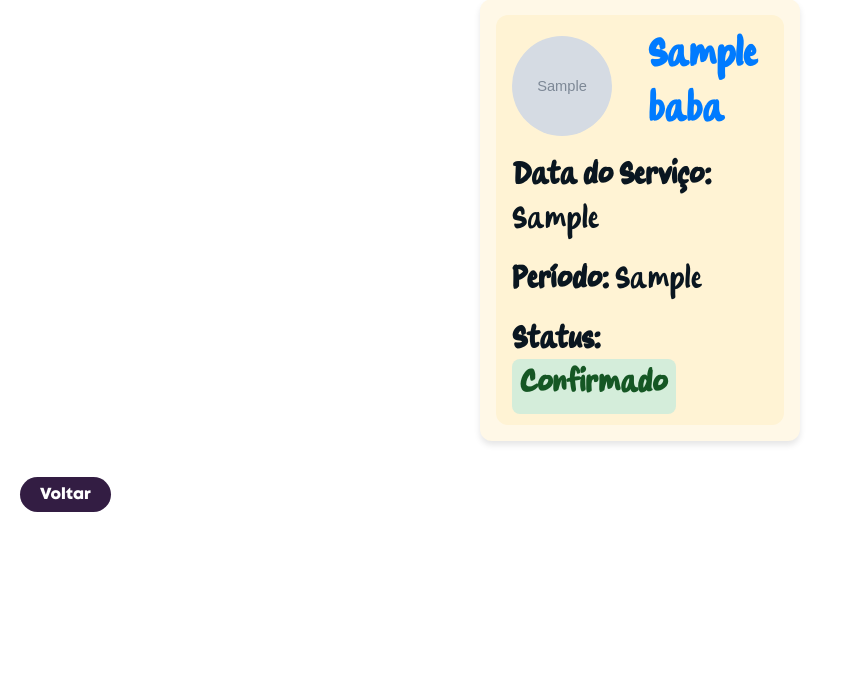
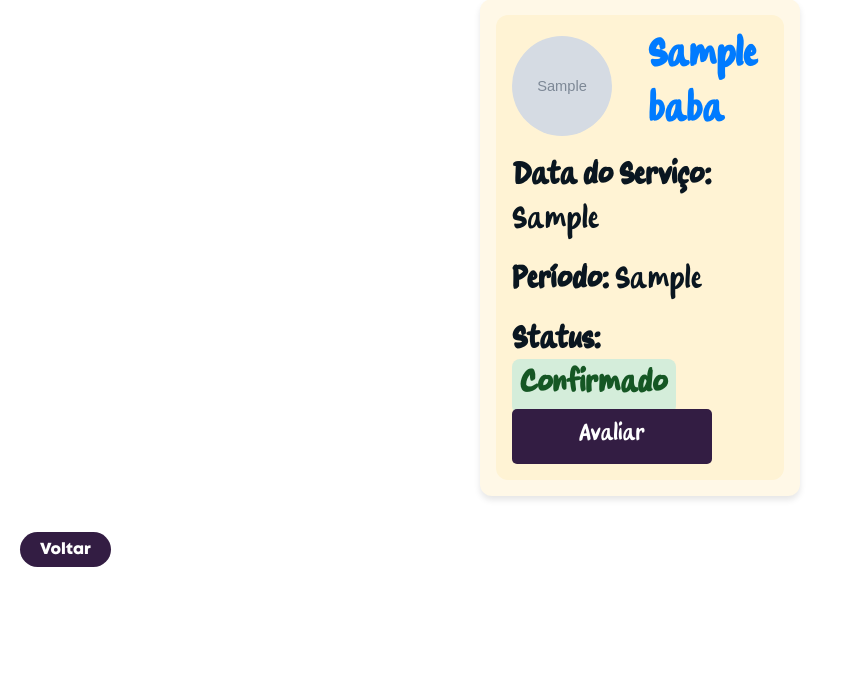
Before and after one commit to Robertt-S/India---Babacare, a Django app: template BabaCare/users/templates/users/servicos_responsavel.html in a window 1280 px wide. Shown: the part 185-860 px from the top of the page, without its empty margins (0-843 px from the left). Run offline with Django 5.2, Linux system fonts and the light colour scheme; the template is opened without the code that fills it: most values are stand-ins (such as "Sample title", 1, 10 or a date in 2020); grey boxes marked "Sample" are stand-in pictures.

Commit message:
Correção da avaliação

```diff
--- a/BabaCare/feedback/models.py
+++ b/BabaCare/feedback/models.py
@@ -1,6 +1,6 @@
 from django.db import models
 from django.core.validators import MinValueValidator, MaxValueValidator
-from users.models import Servico
+from perfis.models import Servico
 
 class Feedback(models.Model):
     contract = models.ForeignKey(Servico, on_delete=models.CASCADE)
--- a/BabaCare/perfis/templates/perfis/gerenciar_servicos.html
+++ b/BabaCare/perfis/templates/perfis/gerenciar_servicos.html
@@ -67,7 +67,6 @@
             <div class="status-confirmado">
                 Confirmado
             </div>
-            <a class="edit-button" href="{% url 'feedback:give_feedback' servico.id %}" style="padding: 10px 20px; background-color: #331d43; color: white; border: none; border-radius: 5px; text-decoration: none;">Editar Perfil</a>
 
         </div>
         {% endfor %}
--- a/BabaCare/templates/layout.html
+++ b/BabaCare/templates/layout.html
@@ -39,7 +39,7 @@
 
         <!-- Links de navegação -->
         <div class="nav-links">
-            {% if user.isBaba == true %}
+            {% if user.is_authenticated == False %}
                 <a href="/about" class="nav-link">About</a>
                 <span class="separator">|</span>
                 <a href="{% url 'users:baba_page' %}" class="nav-link">Baba</a>
--- a/BabaCare/users/templates/users/servicos_responsavel.html
+++ b/BabaCare/users/templates/users/servicos_responsavel.html
@@ -27,6 +27,8 @@
                         <span class="status-pendente">Pendente</span>
                     {% elif servico.status == 'confirmado' %}
                         <span class="status-confirmado">Confirmado</span>
+                        <a class="edit-button" href="{% url 'feedback:give_feedback' servico.id %}" style="padding: 10px 20px; background-color: #331d43; color: white; border: none; border-radius: 5px; text-decoration: none;
+    font-size: 1.5rem;">Avaliar</a>
                     {% else %}
                         <span class="status-cancelado">Cancelado</span>
                     {% endif %}
```
Also changed, not shown: BabaCare/feedback/migrations/0001_initial.py, BabaCare/perfis/migrations/0001_initial.py, BabaCare/perfis/migrations/0002_perfil_baba_biobaba.py (deleted), BabaCare/perfis/migrations/0002_servico_nome_responsavel.py (deleted), BabaCare/perfis/migrations/0003_remove_perfil_baba_biobaba.py (deleted), BabaCare/perfis/migrations/0004_merge_20250126_2219.py (deleted), BabaCare/users/migrations/0001_initial.py, BabaCare/users/migrations/0002_alter_baba_biobaba.py (deleted).
